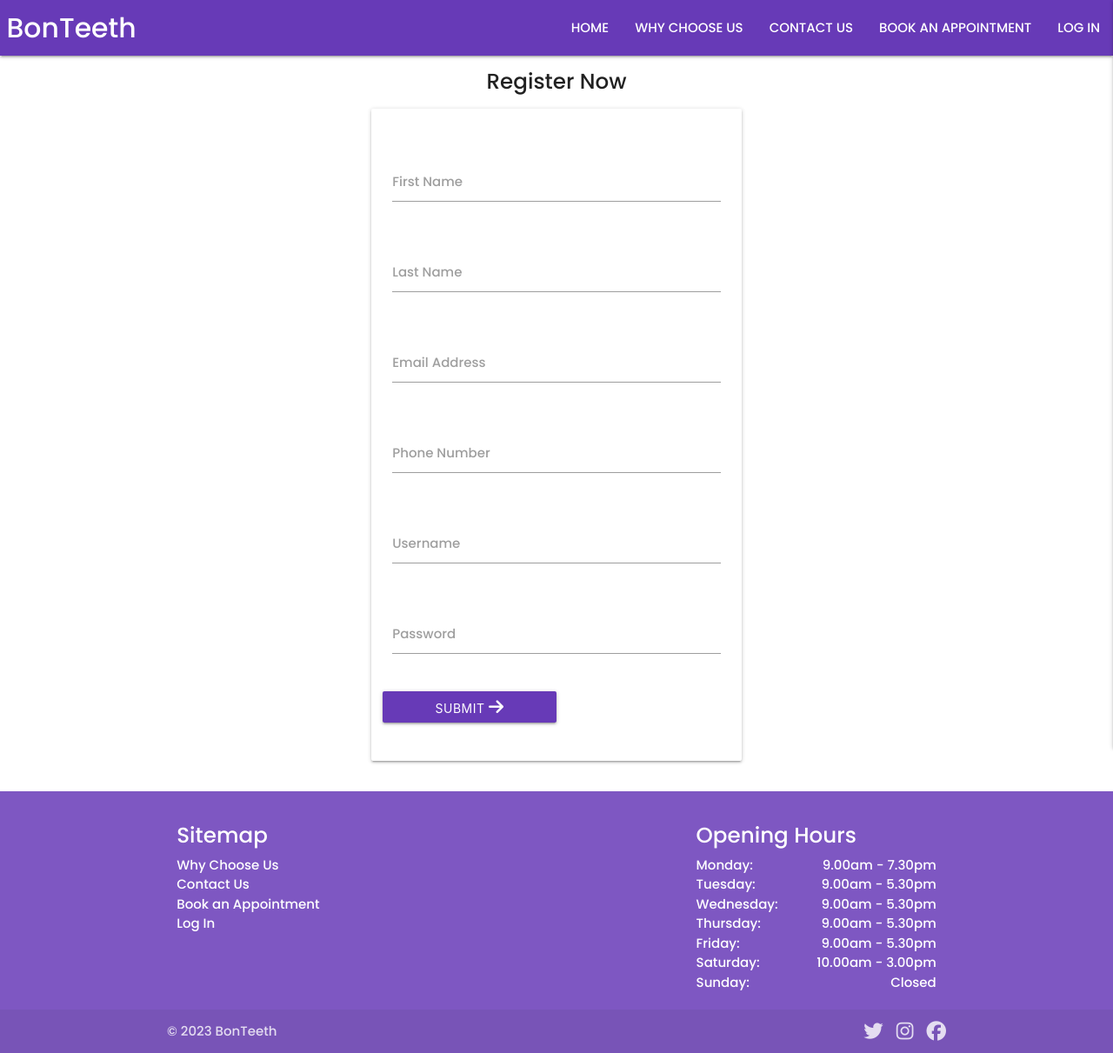
After one commit to ricocatford/bonteeth-project, a Flask app: page /register in a window 1280 px wide. The commit adds this page. Shown: the whole page at 87% size. Run offline with Flask 2, Linux system fonts and the light colour scheme; some libraries are stand-ins or nearby versions.

Commit message:
Add Register page with form

```diff
--- a/app.py
+++ b/app.py
@@ -2,7 +2,7 @@ import os
 from flask import Flask, flash, render_template, redirect, request, session, url_for
 from flask_pymongo import PyMongo
 from bson.objectid import ObjectId
-
+from werkzeug.security import check_password_hash, generate_password_hash
 if os.path.exists("env.py"):
     import env
 
@@ -21,6 +21,11 @@ def home():
     return render_template("index.html")
 
 
+@app.route("/register", methods=["GET", "POST"])
+def register():
+    return render_template("register.html")
+
+
 @app.route("/get_appointments")
 def manage_appointments():
     appointments = mongo.db.appointments.find()
--- a/static/css/style.css
+++ b/static/css/style.css
@@ -23,6 +23,18 @@ body {
     min-height: 70vh;
 }
 
+.display-flex {
+    display: flex;
+}
+
+.justify-space-between {
+    justify-content: space-between;
+}
+
 .text-uppercase {
     text-transform: uppercase;
 }
+
+.footer-social-icon {
+    font-size: 1.5em;
+}
--- a/static/js/script.js
+++ b/static/js/script.js
@@ -1,3 +1,12 @@
 $(document).ready(function(){
     $(".sidenav").sidenav({edge: "right"});
+    $(".tooltipped").tooltip();
+    $(".datepicker").datepicker({
+        format: "dd mmmm, yyyy",
+        disableWeekends: true,
+        showClearBtn: true,
+        i18n: {
+            done: "Select"
+        }
+    });
 });
--- a/templates/base.html
+++ b/templates/base.html
@@ -26,7 +26,7 @@
                 </li>
                 <li>
                     <a href="#" class="center-align text-uppercase">
-                        About Us
+                        Why Choose Us
                     </a>
                 </li>
                 <li>
@@ -65,7 +65,7 @@
         </li>
         <li>
             <a href="#" class="center-align text-uppercase">
-                About Us
+                Why Choose Us
             </a>
         </li>
         <li>
@@ -107,50 +107,106 @@
 
 </main>
 
-<footer class="page-footer deep-purple accent-1">
+<footer class="page-footer deep-purple lighten-1">
     <div class="container">
         <div class="row">
             <div class="col l6 s12">
                 <h5 class="white-text">Sitemap</h5>
-                <p class="text-lighten-2">There will be site links here for better navigation and accessibility.</p>
+                <ul>
+                    <li>
+                    <a href="#" class="white-text">
+                        Why Choose Us
+                    </a>
+                </li>
+                <li>
+                    <a href="#" class="white-text">
+                        Contact Us
+                    </a>
+                </li>
+                <li>
+                    <a href="{{ url_for('manage_appointments') }}" class="white-text">
+                        Book an Appointment
+                    </a>
+                </li>
+                <li>
+                    <a href="#" class="white-text">
+                        Log In
+                    </a>
+                </li>
+                </ul>
             </div>
-            <div class="col l4 offset-l2 s12">
+            <div class="col l4 offset-l2 s12 m8">
                 <h5 class="white-text">Opening Hours</h5>
                 <ul>
                     <li>
-                        <a class="white-text text-lighten-3" href="#!">
-                            Monday: 9.00am - 8.00pm
-                        </a>
+                        <div class="display-flex justify-space-between">
+                            <p class="white-text text-lighten-3">
+                                Monday:
+                            </p>
+                            <p class="white-text text-lighten-3">
+                                9.00am - 7.30pm
+                            </p>
+                        </div>
                     </li>
                     <li>
-                        <a class="white-text text-lighten-3" href="#!">
-                            Tuesday	9.00am - 5.00pm
-                        </a>
+                        <div class="display-flex justify-space-between">
+                            <p class="white-text text-lighten-3">
+                                Tuesday:
+                            </p>
+                            <p class="white-text text-lighten-3">
+                                9.00am - 5.30pm
+                            </p>
+                        </div>
                     </li>
                     <li>
-                        <a class="white-text text-lighten-3" href="#!">
-                            Wednesday: 9.00am - 5.00pm
-                        </a>
+                        <div class="display-flex justify-space-between">
+                            <p class="white-text text-lighten-3">
+                                Wednesday:
+                            </p>
+                            <p class="white-text text-lighten-3">
+                                9.00am - 5.30pm
+                            </p>
+                        </div>
                     </li>
                     <li>
-                        <a class="white-text text-lighten-3" href="#!">
-                            Thursday: 9.00am - 5.00pm
-                        </a>
+                        <div class="display-flex justify-space-between">
+                            <p class="white-text text-lighten-3">
+                                Thursday:
+                            </p>
+                            <p class="white-text text-lighten-3">
+                                9.00am - 5.30pm
+                            </p>
+                        </div>
                     </li>
                     <li>
-                        <a class="white-text text-lighten-3" href="#!">
-                            Friday: 9.00am - 5.00pm
-                        </a>
+                        <div class="display-flex justify-space-between">
+                            <p class="white-text text-lighten-3">
+                                Friday:
+                            </p>
+                            <p class="white-text text-lighten-3">
+                                9.00am - 5.30pm
+                            </p>
+                        </div>
                     </li>
                     <li>
-                        <a class="white-text text-lighten-3" href="#!">
-                            Saturday: 9.00am - 3.00pm
-                        </a>
+                        <div class="display-flex justify-space-between">
+                            <p class="white-text text-lighten-3">
+                                Saturday:
+                            </p>
+                            <p class="white-text text-lighten-3">
+                                10.00am - 3.00pm
+                            </p>
+                        </div>
                     </li>
                     <li>
-                        <a class="white-text text-lighten-3" href="#!">
-                            Sunday: Closed
-                        </a>
+                        <div class="display-flex justify-space-between">
+                            <p class="white-text text-lighten-3">
+                                Sunday:
+                            </p>
+                            <p class="white-text text-lighten-3">
+                                Closed
+                            </p>
+                        </div>
                     </li>
                 </ul>
             </div>
@@ -159,9 +215,9 @@
     <div class="footer-copyright">
         <div class="container">
             © 2023 BonTeeth
-            <i class="fa-brands fa-facebook right"></i>
-            <i class="fa-brands fa-instagram right"></i>
-            <i class="fa-brands fa-twitter right"></i>
+            <i class="fa-brands fa-facebook right footer-social-icon"></i>
+            <i class="fa-brands fa-instagram right footer-social-icon"></i>
+            <i class="fa-brands fa-twitter right footer-social-icon"></i>
         </div>
     </div>
 </footer>
--- /dev/null
+++ b/templates/register.html
@@ -0,0 +1,60 @@
+{% extends "base.html" %}
+{% block content %}
+
+<h5 class="center-align">Register Now</h5>
+
+<div class="row">
+    <form class="col s12 m6 offset-m3" method="POST" action="{{ url_for('register') }}">
+        <div class="card-panel">
+            <span class="white-text">Please, fill up the form for registration.
+            </span>
+            <div class="row">
+                <div class="input-field col s12">
+                    <input id="first_name" name="first_name" type="text" class="validate">
+                    <label for="first_name">First Name</label>
+                </div>
+            </div>
+            <div class="row">
+                <div class="input-field col s12">
+                    <input id="last_name" name="last_name" type="text" class="validate">
+                    <label for="last_name">Last Name</label>
+                </div>
+            </div>
+            <div class="row">
+                <div class="input-field col s12">
+                    <input id="email_address" name="email_address" type="email" class="validate">
+                    <label for="email_address">Email Address</label>
+                </div>
+            </div>
+            <div class="row">
+                <div class="input-field col s12">
+                    <input id="phone_number" name="phone_number" type="tel" class="validate">
+                    <label for="phone_number">Phone Number</label>
+                </div>
+            </div>
+            <div class="row">
+                <div class="input-field col s12">
+                    <input id="username" name="username" type="text" class="validate tooltipped"
+                           data-position="top"
+                           data-tooltip="Can contain: a-z, A-Z, 0-9.">
+                    <label for="username">Username</label>
+                </div>
+            </div>
+            <div class="row">
+                <div class="input-field col s12">
+                    <input id="password" name="password" type="password" class="validate tooltipped"
+                           data-position="top"
+                           data-tooltip="Can contain: a-z, A-Z, 0-9.">
+                    <label for="password">Password</label>
+                </div>
+            </div>
+            <div class="row">
+                <button type="submit" class="col s12 m6 btn deep-purple text-uppercase" type="submit">
+                    Submit <i class="fa-solid fa-arrow-right"></i>
+                </button>
+            </div>
+        </div>
+    </form>
+</div>
+
+{% endblock %}
```
